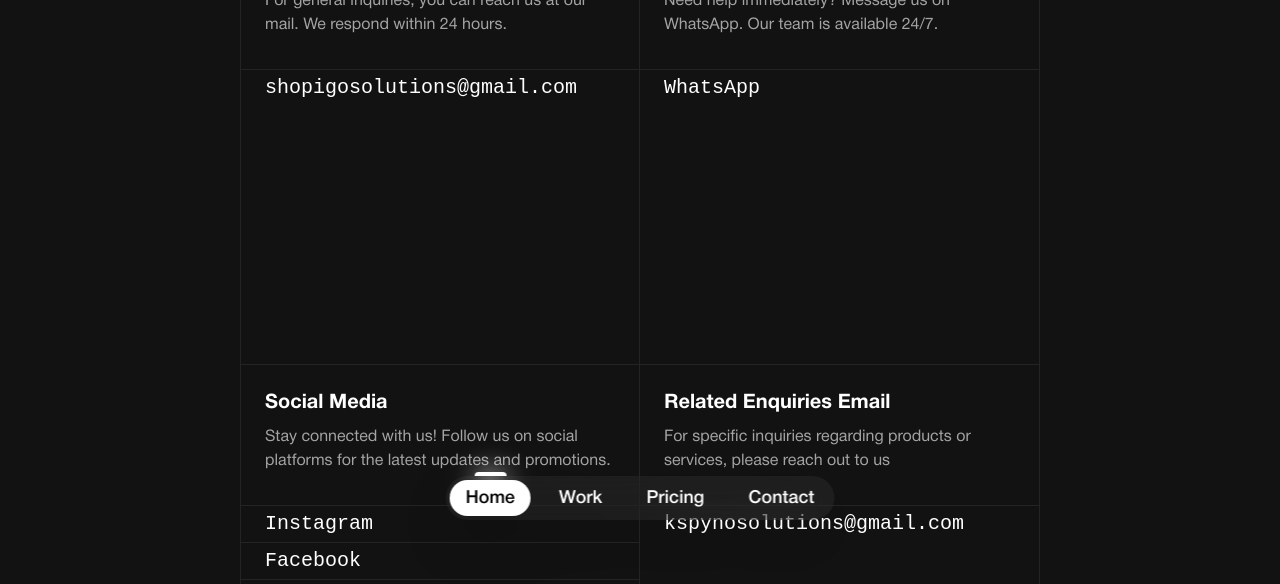
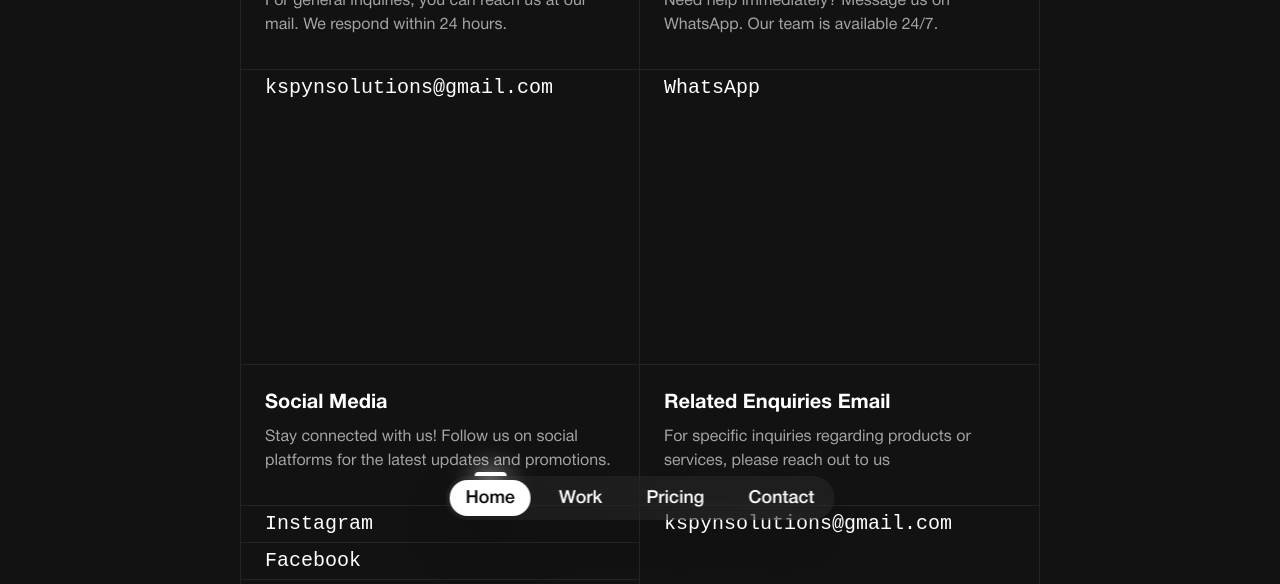
Before and after one commit to yadusuryab/kspyn, a Next.js app: page /contact in a window 1280 px wide. Shown: the part 216-800 px from the top of the page. Built offline with nearby package versions, Linux system fonts and the light colour scheme.

Commit message:
Neccessary changes made

```diff
--- a/app/contact/page.tsx
+++ b/app/contact/page.tsx
@@ -49,8 +49,8 @@ function page() {
           </div>{" "}
           <div className="mt-2">
             <hr />
-            <Link href={"mailto:shopigosolutions@gmail.com"}>
-              <Button variant={"link"}>shopigosolutions@gmail.com</Button>
+            <Link href={"mailto:kspynsolutions@gmail.com"}>
+              <Button variant={"link"}>kspynsolutions@gmail.com</Button>
             </Link>
           </div>
         </div>
@@ -124,8 +124,8 @@ function page() {
           </div>
           <div className="mt-2">
             <hr />
-            <Link href={"mailto:kspynosolutions@gmail.com"}>
-              <Button variant={"link"}>kspynosolutions@gmail.com</Button>
+            <Link href={"mailto:kspynsolutions@gmail.com"}>
+              <Button variant={"link"}>kspynsolutions@gmail.com</Button>
             </Link>
           </div>
         </div>
```
